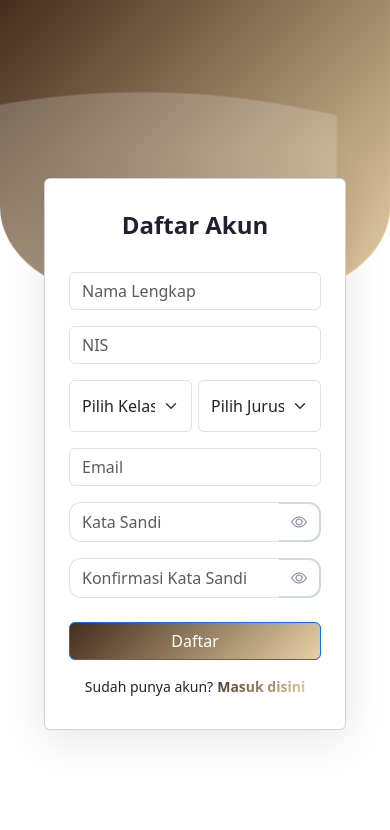
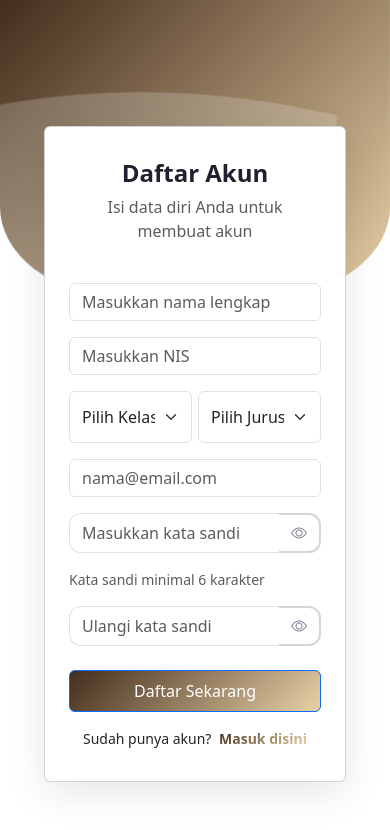
Before and after one commit to Rizki6191/LibraryOfTenizen, a React (Vite) app in the folder frontend/: page /register in a window 390 px wide. Shown: the top 830 px of the page. Built offline with nearby package versions, Linux system fonts and the light colour scheme.

Commit message:
fix register

```diff
--- a/frontend/src/pages/Dashboard.jsx
+++ b/frontend/src/pages/Dashboard.jsx
@@ -12,6 +12,7 @@ const API_BASE_URL = "http://127.0.0.1:8000/api";
 const BOOKS_API_URL = `${API_BASE_URL}/books`;
 const USER_PROFILE_URL = `${API_BASE_URL}/user`;
 const BORROWING_API_URL = `${API_BASE_URL}/borrowing`;
+const CATEGORY_API_URL = `${API_BASE_URL}/categories`;
 
 // --- Data Tambahan (Tetap) ---
 const categoryMap = {
--- a/frontend/src/pages/Register.jsx
+++ b/frontend/src/pages/Register.jsx
@@ -8,7 +8,7 @@ export default function Register() {
     const [showPassword, setShowPassword] = useState(false);
     const [showConfirmPassword, setShowConfirmPassword] = useState(false);
 
-    // 1. State for form data, including all required API fields
+    // State untuk form data
     const [formData, setFormData] = useState({
         name: "",
         nis: "",
@@ -16,35 +16,68 @@ export default function Register() {
         grade: "",
         email: "",
         password: "",
-        confirmPassword: "", // Added for client-side validation
-        role: "member", // Default role as per API payload
+        confirmPassword: "",
+        role: "member",
     });
 
-    // State for handling loading/submission status and errors
+    // State untuk handling loading dan errors
     const [loading, setLoading] = useState(false);
     const [error, setError] = useState(null);
+    const [success, setSuccess] = useState(false);
 
-    // 2. Handle change for all form inputs
+    // Handle change untuk semua input
     const handleChange = (e) => {
         const { name, value } = e.target;
         setFormData((prev) => ({
             ...prev,
             [name]: value,
         }));
+        // Clear error ketika user mulai mengetik
+        if (error) setError(null);
     };
 
-    // 3. Handle form submission
+    // Validasi form
+    const validateForm = () => {
+        // Validasi password match
+        if (formData.password !== formData.confirmPassword) {
+            setError("Kata Sandi dan Konfirmasi Kata Sandi tidak cocok.");
+            return false;
+        }
+
+        // Validasi panjang password
+        if (formData.password.length < 6) {
+            setError("Kata sandi harus minimal 6 karakter.");
+            return false;
+        }
+
+        // Validasi NIS (7 digit)
+        // if (formData.nis.length !== 7) {
+        //     setError("NIS harus terdiri dari 7 digit.");
+        //     return false;
+        // }
+
+        // Validasi email format
+        const emailRegex = /^[^\s@]+@[^\s@]+\.[^\s@]+$/;
+        if (!emailRegex.test(formData.email)) {
+            setError("Format email tidak valid.");
+            return false;
+        }
+
+        return true;
+    };
+
+    // Handle form submission
     const handleSubmit = async (e) => {
         e.preventDefault();
         setError(null);
+        setSuccess(false);
 
-        // Basic client-side validation: Check if passwords match
-        if (formData.password !== formData.confirmPassword) {
-            setError("Kata Sandi dan Konfirmasi Kata Sandi tidak cocok.");
+        // Validasi client-side
+        if (!validateForm()) {
             return;
         }
 
-        // Prepare data for API, excluding confirmPassword
+        // Prepare data untuk API (exclude confirmPassword)
         const { confirmPassword, ...apiPayload } = formData;
 
         setLoading(true);
@@ -62,21 +95,32 @@ export default function Register() {
 
             if (response.ok) {
                 // Registration successful
-                // alert("Pendaftaran Berhasil! Silakan masuk.");
-                navigate("/login"); // Redirect to login page
+                setSuccess(true);
+                setTimeout(() => {
+                    navigate("/login", {
+                        state: { message: "Pendaftaran berhasil! Silakan masuk." }
+                    });
+                }, 1500);
             } else {
-                // Registration failed (e.g., NIS or email already exists)
-                // Use the message from the backend, or a generic fallback
-                const errorMessage = result.message || "Pendaftaran gagal. Silakan coba lagi.";
+                // Registration failed
+                const errorMessage = result.message || result.error || "Pendaftaran gagal. Silakan coba lagi.";
                 setError(errorMessage);
             }
         } catch (err) {
-            // Network or other unexpected error
-            setError("Terjadi kesalahan jaringan atau server.");
             console.error("Registration error:", err);
+            setError("Terjadi kesalahan jaringan. Periksa koneksi internet Anda.");
         } finally {
             setLoading(false);
         }
+    };
+
+    // Handle NIS input - hanya angka
+    const handleNisChange = (e) => {
+        const value = e.target.value.replace(/\D/g, ''); // Hanya angka
+        setFormData(prev => ({
+            ...prev,
+            nis: value.slice(0, 7) // Maksimal 7 digit
+        }));
     };
 
     return (
@@ -90,58 +134,84 @@ export default function Register() {
                 <div className="content">
                     <div className="container-fluid">
                         <div className="row min-vh-100 align-items-center justify-content-center">
-                            {/* KANAN: form */}
-                            <div className="col-12 col-md-6 d-flex align-items-center justify-content-center">
+                            {/* Form section */}
+                            <div className="col-12 col-md-6 col-lg-5 col-xl-4">
                                 <div className="card login-card">
                                     <div className="text-center mb-4">
                                         <h4 className="fw-bold">Daftar Akun</h4>
+                                        <p className="text-muted">Isi data diri Anda untuk membuat akun</p>
                                     </div>
 
-                                    {/* Attach handleSubmit to the form's onSubmit */}
-                                    <form onSubmit={handleSubmit}>
+                                    <form onSubmit={handleSubmit} noValidate>
 
-                                        {/* Display error message if any */}
+                                        {/* Success message */}
+                                        {success && (
+                                            <div className="alert alert-success" role="alert">
+                                                ✅ Pendaftaran berhasil! Mengarahkan ke halaman masuk...
+                                            </div>
+                                        )}
+
+                                        {/* Error message */}
                                         {error && (
                                             <div className="alert alert-danger" role="alert">
                                                 {error}
                                             </div>
                                         )}
 
+                                        {/* Nama Lengkap */}
                                         <div className="mb-3">
+                                            {/* <label htmlFor="name" className="form-label small text-muted">
+                                                Nama Lengkap
+                                            </label> */}
                                             <input
                                                 type="text"
                                                 className="form-control"
-                                                placeholder="Nama Lengkap"
+                                                id="name"
+                                                placeholder="Masukkan nama lengkap"
                                                 name="name"
                                                 value={formData.name}
                                                 onChange={handleChange}
                                                 required
+                                                disabled={loading}
                                             />
                                         </div>
 
+                                        {/* NIS */}
                                         <div className="mb-3">
+                                            {/* <label htmlFor="nis" className="form-label small text-muted">
+                                                NIS
+                                            </label> */}
                                             <input
                                                 type="text"
                                                 className="form-control"
-                                                placeholder="NIS"
+                                                id="nis"
+                                                placeholder="Masukkan NIS"
                                                 name="nis"
                                                 value={formData.nis}
-                                                onChange={handleChange}
-                                                maxLength="7" // Changed to 7 to match example data (2020101 is 7 digits)
-                                                pattern="\d*" // Client-side validation for numeric input
-                                                inputMode="numeric" // Better mobile keyboard
+                                                onChange={handleNisChange}
+                                                maxLength="7"
+                                                pattern="\d{7}"
+                                                inputMode="numeric"
                                                 required
+                                                disabled={loading}
                                             />
+                                            {/* <div className="form-text">NIS harus terdiri dari 7 digit angka</div> */}
                                         </div>
 
+                                        {/* Kelas dan Jurusan */}
                                         <div className="row g-2 mb-3">
                                             <div className="col-6">
+                                                {/* <label htmlFor="grade" className="form-label small text-muted">
+                                                    Kelas
+                                                </label> */}
                                                 <select
                                                     className="form-select"
+                                                    id="grade"
                                                     name="grade"
                                                     value={formData.grade}
                                                     onChange={handleChange}
                                                     required
+                                                    disabled={loading}
                                                 >
                                                     <option value="">Pilih Kelas</option>
                                                     <option value="10">10</option>
@@ -150,12 +220,17 @@ export default function Register() {
                                                 </select>
                                             </div>
                                             <div className="col-6">
+                                                {/* <label htmlFor="major" className="form-label small text-muted">
+                                                    Jurusan
+                                                </label> */}
                                                 <select
                                                     className="form-select"
+                                                    id="major"
                                                     name="major"
                                                     value={formData.major}
                                                     onChange={handleChange}
                                                     required
+                                                    disabled={loading}
                                                 >
                                                     <option value="">Pilih Jurusan</option>
                                                     <option value="RPL">RPL</option>
@@ -169,70 +244,108 @@ export default function Register() {
                                             </div>
                                         </div>
 
+                                        {/* Email */}
                                         <div className="mb-3">
+                                            {/* <label htmlFor="email" className="form-label small text-muted">
+                                                Email
+                                            </label> */}
                                             <input
                                                 type="email"
                                                 className="form-control"
-                                                placeholder="Email"
+                                                id="email"
+                                                placeholder="nama@email.com"
                                                 name="email"
                                                 value={formData.email}
                                                 onChange={handleChange}
                                                 required
+                                                disabled={loading}
                                             />
                                         </div>
 
-                                        <div className="mb-3 input-group">
+                                        {/* Password */}
+                                        <div className="mb-3">
+                                            {/* <label htmlFor="password" className="form-label small text-muted">
+                                                Kata Sandi
+                                            </label> */}
+                                            <div className="input-group">
                                                 <input
                                                     type={showPassword ? "text" : "password"}
                                                     className="form-control"
-                                                placeholder="Kata Sandi"
+                                                    id="password"
+                                                    placeholder="Masukkan kata sandi"
                                                     name="password"
                                                     value={formData.password}
                                                     onChange={handleChange}
                                                     required
+                                                    disabled={loading}
+                                                    minLength="6"
                                                 />
                                                 <button
                                                     className="btn btn-outline-secondary"
                                                     type="button"
                                                     aria-label={showPassword ? "Sembunyikan kata sandi" : "Tampilkan kata sandi"}
                                                     onClick={() => setShowPassword((s) => !s)}
+                                                    disabled={loading}
                                                 >
                                                     <i className={showPassword ? "bi bi-eye-slash" : "bi bi-eye"}></i>
                                                 </button>
                                             </div>
+                                            <div className="form-text">Kata sandi minimal 6 karakter</div>
+                                        </div>
 
-                                        <div className="mb-4 input-group">
+                                        {/* Confirm Password */}
+                                        <div className="mb-4">
+                                            {/* <label htmlFor="confirmPassword" className="form-label small text-muted">
+                                                Konfirmasi Kata Sandi
+                                            </label> */}
+                                            <div className="input-group">
                                                 <input
                                                     type={showConfirmPassword ? "text" : "password"}
                                                     className="form-control"
-                                                placeholder="Konfirmasi Kata Sandi"
+                                                    id="confirmPassword"
+                                                    placeholder="Ulangi kata sandi"
                                                     name="confirmPassword"
                                                     value={formData.confirmPassword}
                                                     onChange={handleChange}
                                                     required
+                                                    disabled={loading}
+                                                    minLength="6"
                                                 />
                                                 <button
                                                     className="btn btn-outline-secondary"
                                                     type="button"
                                                     aria-label={showConfirmPassword ? "Sembunyikan konfirmasi kata sandi" : "Tampilkan konfirmasi kata sandi"}
                                                     onClick={() => setShowConfirmPassword((s) => !s)}
+                                                    disabled={loading}
                                                 >
                                                     <i className={showConfirmPassword ? "bi bi-eye-slash" : "bi bi-eye"}></i>
                                                 </button>
                                             </div>
+                                        </div>
 
+                                        {/* Submit Button */}
                                         <button
                                             type="submit"
-                                            className="btn btn-primary mb-3"
-                                            disabled={loading} // Disable button while submission is in progress
+                                            className="btn btn-primary w-100 py-2 mb-3"
+                                            disabled={loading}
                                         >
-                                            {loading ? 'Mendaftar...' : 'Daftar'}
+                                            {loading ? (
+                                                <>
+                                                    <span className="spinner-border spinner-border-sm me-2" role="status" aria-hidden="true"></span>
+                                                    Mendaftarkan...
+                                                </>
+                                            ) : (
+                                                'Daftar Sekarang'
+                                            )}
                                         </button>
 
+                                        {/* Login Link */}
                                         <div className="text-center">
                                             <p className="small mb-0">
-                                                Sudah punya akun?
-                                                <Link to="/login" className="auth-link">Masuk disini</Link>
+                                                Sudah punya akun?{" "}
+                                                <Link to="/login" className="auth-link fw-semibold">
+                                                    Masuk disini
+                                                </Link>
                                             </p>
                                         </div>
                                     </form>
```
Lines whose indentation alone changed are shown as unchanged.
